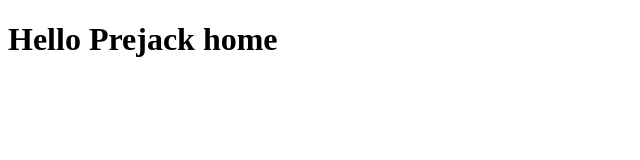
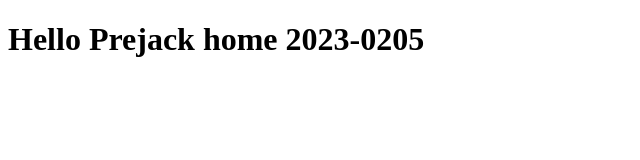
Before and after one commit to Prejack-home/Peter-SH-Wang, a plain HTML site: page index.html in a window 1280 px wide. Shown: the whole page, without its empty margins (0-640 px from the left). Drawn offline with Linux system fonts and the light colour scheme.

Commit message:
test 5-2

```diff
--- a/index.html
+++ b/index.html
@@ -8,7 +8,7 @@
 </head>
 <body>
 
-<h1> Hello Prejack home</h1>
+<h1> Hello Prejack home 2023-0205</h1>
 
 </body>
 </html>
```
